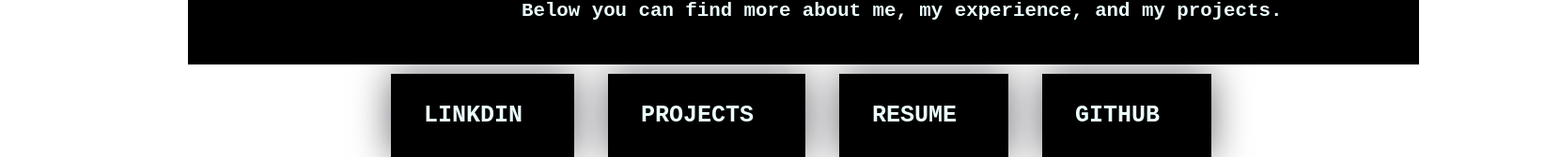
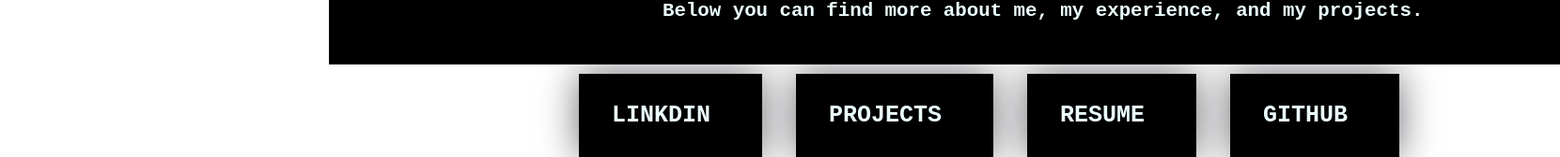
Before and after one commit to Ehtishammushtaq/Entry_point, a React (Create React App) app: page / in a window 1280 px wide. Shown: the part 741-909 px from the top of the page at 94% size, 1660 px wide, since content can reach past the window. Built offline with nearby package versions, Linux system fonts and the light colour scheme.

Commit message:
Foramtting correction

```diff
--- a/src/components/box.module.css
+++ b/src/components/box.module.css
@@ -11,7 +11,7 @@
     background-color: #000000;
     box-shadow: 0 0 40px rgb(8 7 16 / 60%);
     padding: 30px 35px;
-    transform: translate(400px,10px);
+    transform: translate(600px,10px);
 
   }
   .box:hover{
@@ -22,7 +22,7 @@
     background-color: #005fc5;
     box-shadow: 0 0 40px rgb(8 7 16 / 60%);
     padding: 30px 35px;
-    transform: translate(400px,10px);
+    transform: translate(600px,10px);
 
 
   }
@@ -32,7 +32,7 @@
   height: 700px;
   padding: 5px;
   background-color: #000000;
-  transform: translate(200px,100px);
+  transform: translate(350px,100px);
 
 }
 
```
Also changed, not shown: 2 other files (tests, documents, lock files or other folders).
